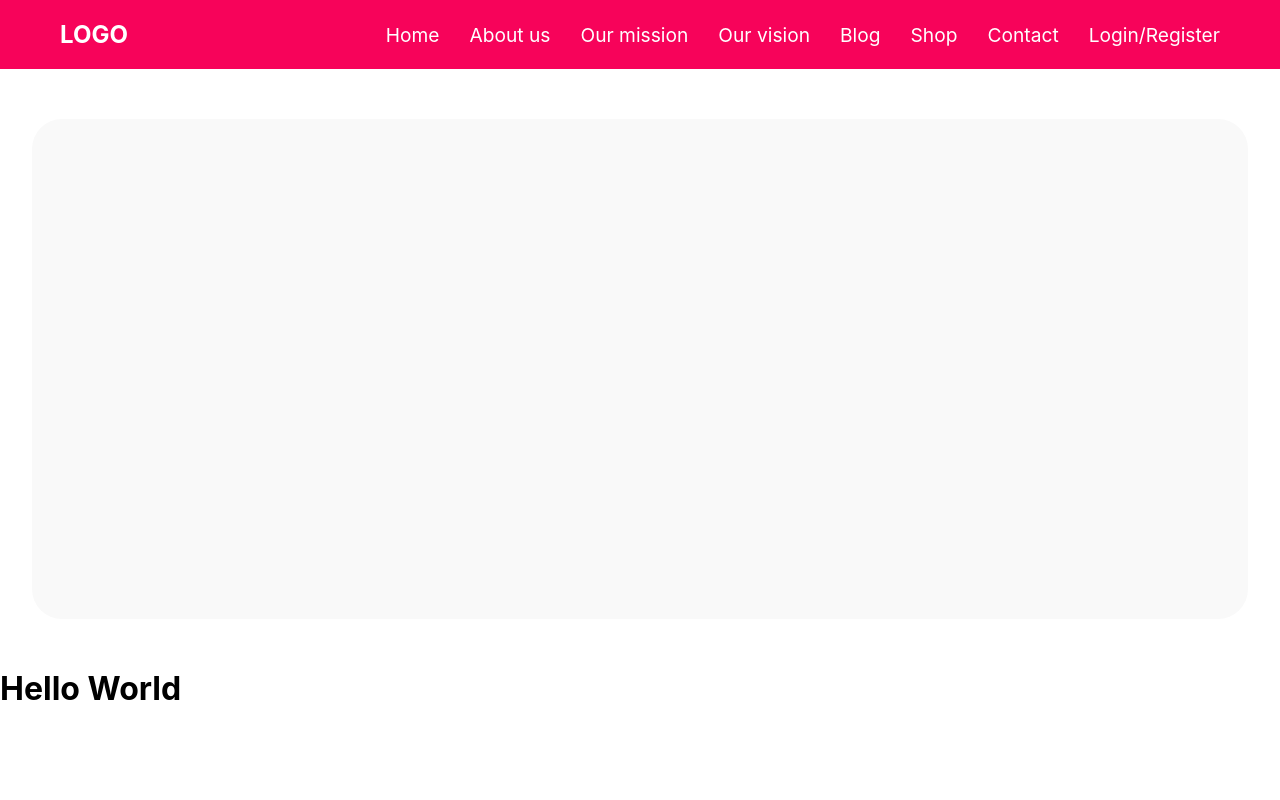
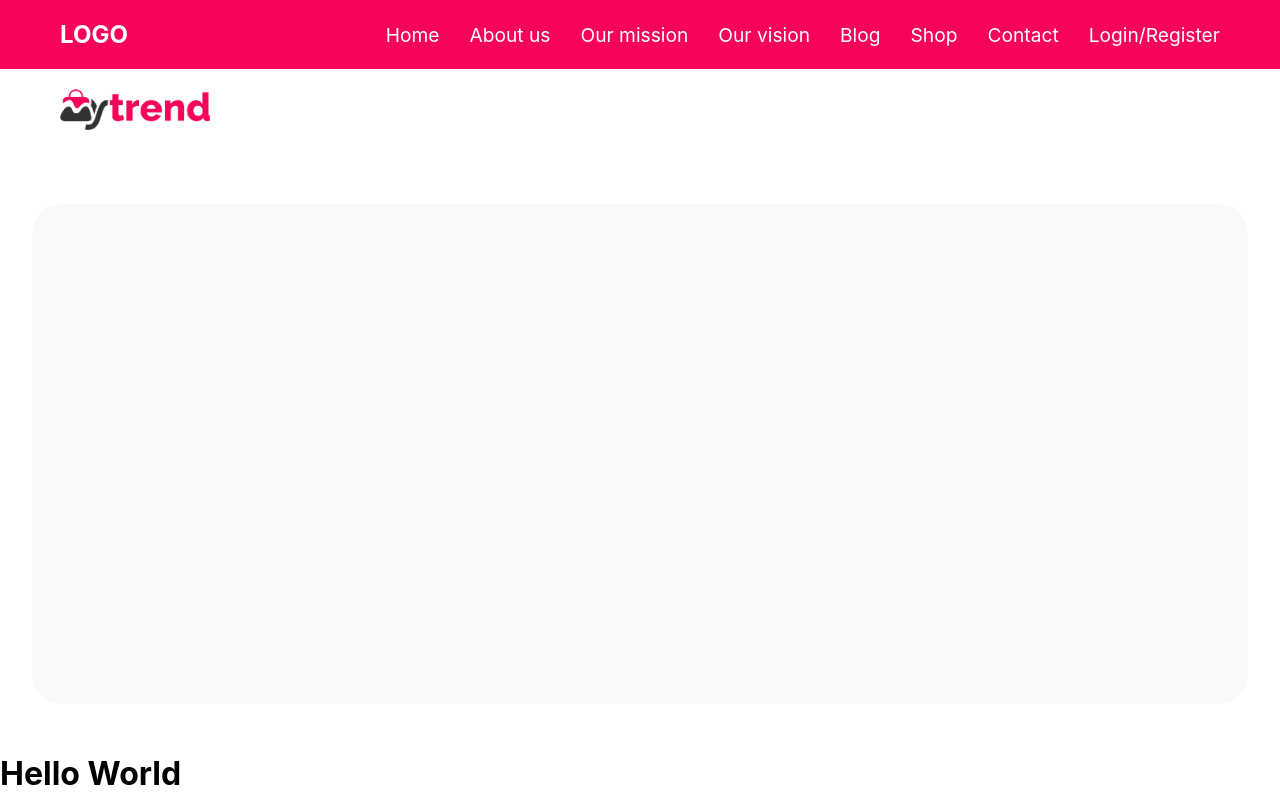
Before and after one commit to AnzorSv/first-react-app, a React (Create React App) app: page / in a window 1280 px wide. Built offline with nearby package versions, Linux system fonts and the light colour scheme.

Commit message:
added main menu and logo

```diff
--- /dev/null
+++ b/src/Mainmenu.js
@@ -0,0 +1,12 @@
+import logo from './logo.png';
+function Mainmenu() {
+ return (
+    <nav className='main-menu'>
+        <div className='logo'>
+            <img src={logo}></img>
+        </div>
+    </nav>
+ );
+}
+
+export default Mainmenu;
--- a/src/Navbar.css
+++ b/src/Navbar.css
@@ -1,10 +1,9 @@
-
-
 * {
     margin: 0;
     padding: 0;
 }
 
+/* top-navbar */
 .top-navbar {
     background-color: var(--primary-color);
     padding: 20px 60px ;
@@ -27,3 +26,20 @@
     font-size: 1.2rem;
     color: white;
 }
+
+/* Main menu */
+.main-menu {
+    /* background-color: var(--primary-color); */
+    padding: 20px 60px ;
+    display: flex;
+    justify-content: space-between;
+    align-items: center;
+}
+
+.main-menu .logo {
+    width: 150px;
+}
+
+.main-menu .logo img {
+    width: 100%
+}
--- a/src/Navbar.js
+++ b/src/Navbar.js
@@ -1,20 +1,13 @@
 import './Navbar.css';
+import Topmenu from './Topmenu';
+import Mainmenu from './Mainmenu';
 
 function Navbar() {
     return (
-      <nav className="top-navbar">
-        <h1 className="logo">LOGO</h1>
-        <ul>
-            <li>Home</li>
-            <li>About us</li>
-            <li>Our mission</li>
-            <li>Our vision</li>
-            <li>Blog</li>
-            <li>Shop</li>
-            <li>Contact</li>
-            <li>Login/Register</li>
-        </ul>
-      </nav>
+      <>
+      <Topmenu></Topmenu>
+      <Mainmenu></Mainmenu>
+      </>
     );
   }
 
--- /dev/null
+++ b/src/Topmenu.js
@@ -0,0 +1,19 @@
+function Topmenu() {
+ return (
+   <nav className="top-navbar">
+   <h1 className="logo">LOGO</h1>
+   <ul>
+       <li>Home</li>
+       <li>About us</li>
+       <li>Our mission</li>
+       <li>Our vision</li>
+       <li>Blog</li>
+       <li>Shop</li>
+       <li>Contact</li>
+       <li>Login/Register</li>
+   </ul>
+ </nav>
+ );
+}
+
+export default Topmenu;
--- a/src/index.js
+++ b/src/index.js
@@ -5,8 +5,6 @@ import App from './App';
 import Navbar from './Navbar';
 import Topbanner from './Topbanner';
 import './Variables.css'
-
-
 
 const root = ReactDOM.createRoot(document.getElementById('root'));
 root.render(
```
Also changed, not shown: src/logo.png (added), src/logo.svg (added).
